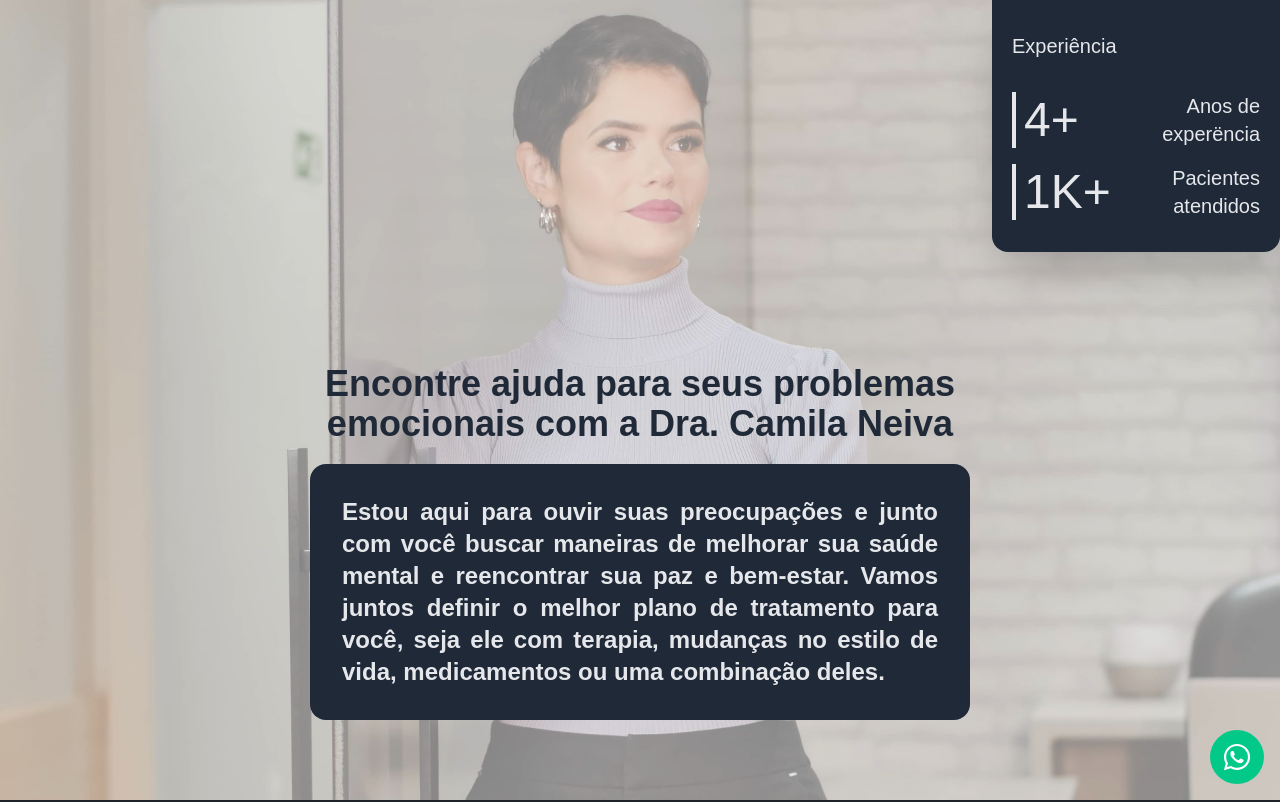
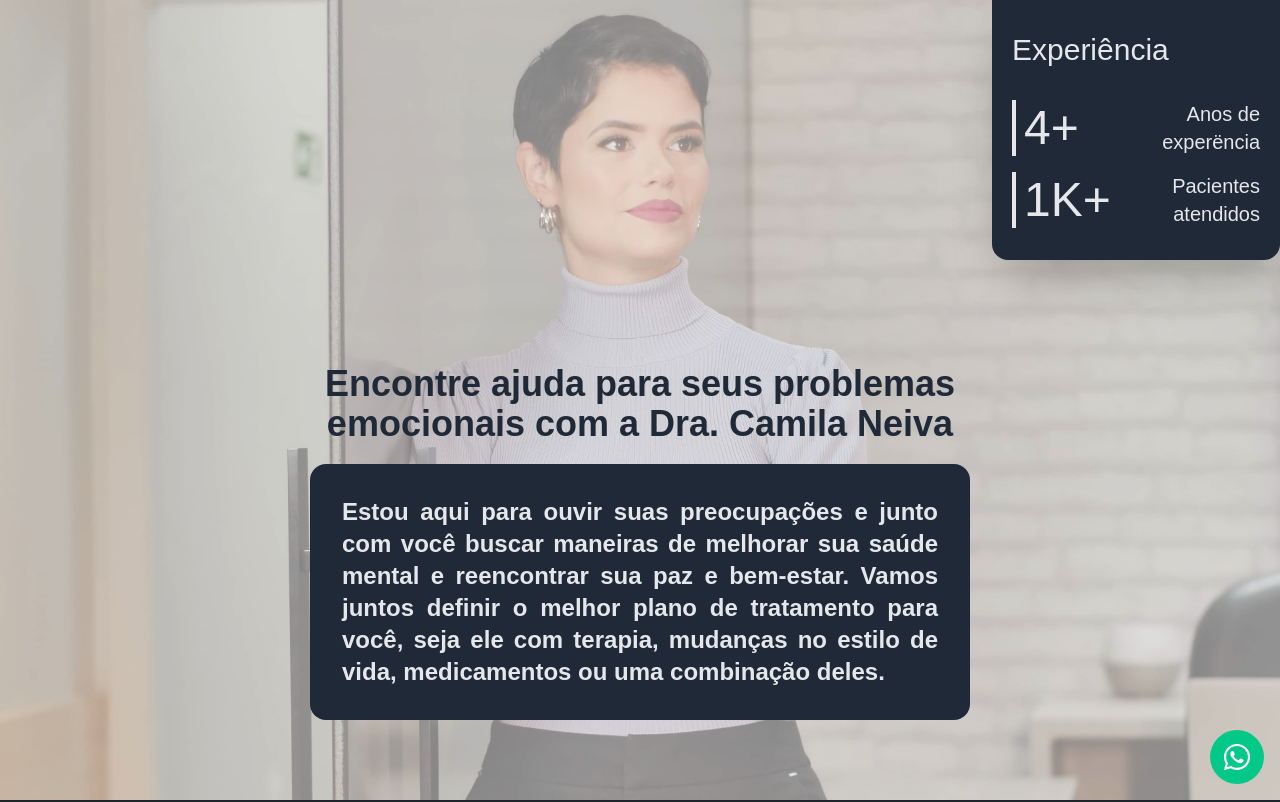
Before and after one commit to brunoprestesap/page-dra-camila, a React (Create React App) app: page / in a window 1280 px wide. Shown: the top 802 px of the page. Built offline with nearby package versions, Linux system fonts and the light colour scheme; a web font is replaced by a local one.

Commit message:
ajuste no topo

```diff
--- a/src/components/CardExperience.js
+++ b/src/components/CardExperience.js
@@ -3,7 +3,7 @@ import React from 'react'
 const CardExperience = () => {
   return (
     <div className="w-full mx-auto group shadow-2xl rounded-b-2xl transform duration-500 hover:-translate-y-2 bg-white dark:bg-gray-800 p-4 lg:py-8 lg:px-5">
-        <h2 className='text-xl'>Experiência</h2>
+        <h2 className='text-xl lg:text-3xl'>Experiência</h2>
 
         <div className='flex justify-between items-center mt-8 border-l-4 pl-2'>
             <h2 className='text-2xl lg:text-5xl'>4+</h2>
```
